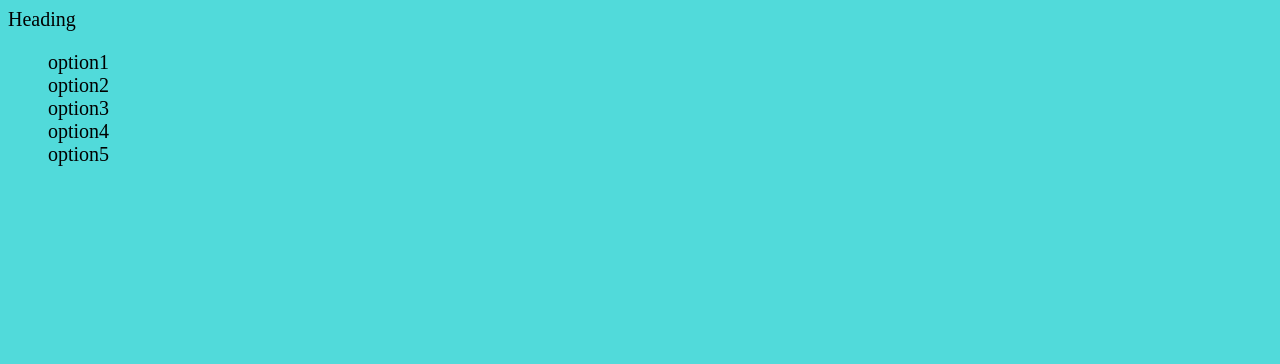
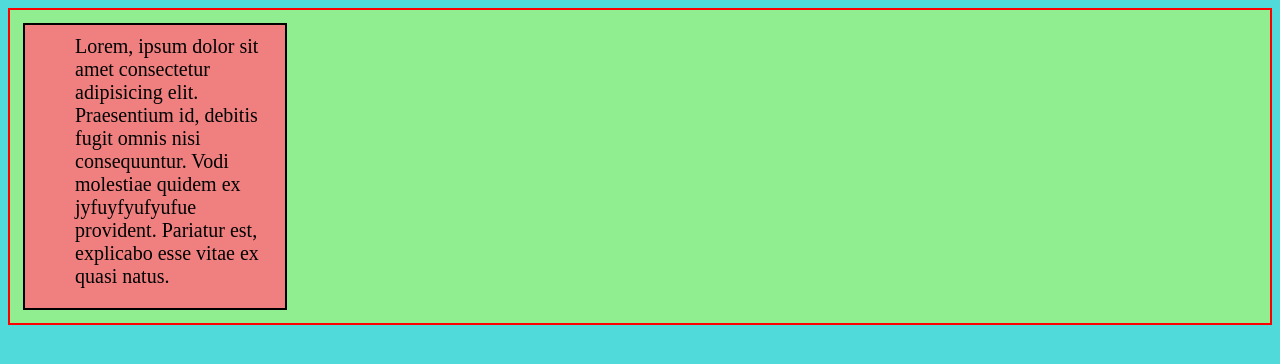
Before and after one commit to callbackhell-1/CSS, a plain HTML site: page Box Model/index.html in a window 1280 px wide. Drawn offline with Linux system fonts and the light colour scheme.

Commit message:
margin padding box model

```diff
--- a/Box Model/index.html
+++ b/Box Model/index.html
@@ -8,16 +8,10 @@
     <link rel="stylesheet" href="style.css" />
   </head>
   <body>
-    <div>
-        Heading
-      <ul>
-
-        <li>option1</li>
-        <li>option2</li>
-        <li>option3</li>
-        <li>option4</li>
-        <li>option5</li>
-      </ul>
+    <div class="ok">
+        <div class="small">
+            Lorem, ipsum dolor sit amet consectetur adipisicing elit. Praesentium id, debitis fugit omnis nisi consequuntur. Vodi molestiae quidem ex jyfuyfyufyufue provident. Pariatur est, explicabo esse vitae ex quasi natus.
+        </div>
     </div>
   </body>
 </html>
--- a/Box Model/style.css
+++ b/Box Model/style.css
@@ -6,10 +6,19 @@ body {
   font-size: 20px;
 }
 
-ul {
-  list-style-type: circle;
-  list-style-position: inside;
-  list-style-image: url("/Media/");
-  list-style: circle outside ;
-  list-style: none;
+.small {
+  /* height: 200px; */
+  width: 200px;
+  border: 2px solid black;
+  padding: 10px 10px 20px 50px;
+  /* top right bott left */
+  /* padding: top-bott & left-right; */
+  margin: 13px;
+  background-color: lightcoral;
+  /* box-sizing: border-box; */
 }
+
+.ok {
+  border: 2px solid red;
+  background-color: lightgreen;
+}
```
